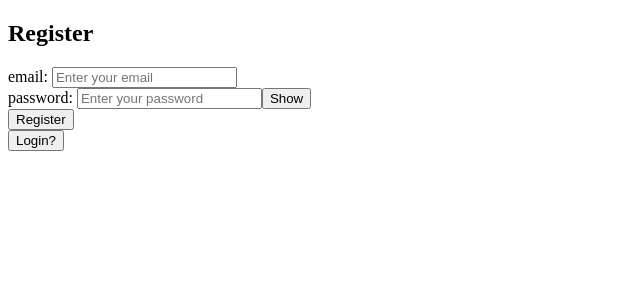
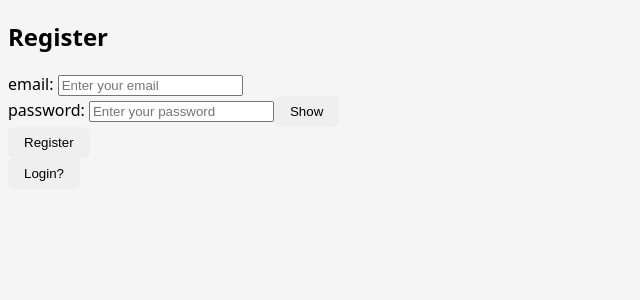
Before and after one commit to archie955/job-application-tracker, a React (Vite) app: page / in a window 1280 px wide. Shown: the top 300 px of the page, without its empty margins (0-640 px from the left). Built offline with nearby package versions, Linux system fonts and the light colour scheme; no server answers.

Commit message:
added basic styling for now

```diff
--- a/web/App.jsx
+++ b/web/App.jsx
@@ -4,6 +4,7 @@ import Register from "./pages/Register"
 import Home from "./pages/Home"
 import { AuthProvider } from "./components/AuthProvider"
 import ProtectedRoute from "./components/ProtectedRoute"
+import './styling/styles.css'
 
 const App = () => {
     return(
--- /dev/null
+++ b/web/styling/styles.css
@@ -0,0 +1,25 @@
+/*
+Dramatic overhaul needed here, just filler for now
+*/
+
+body {
+  font-family: system-ui, sans-serif;
+  background: #f5f5f5;
+}
+
+button {
+  padding: 0.5rem 1rem;
+  border-radius: 6px;
+  border: none;
+  cursor: pointer;
+}
+
+table {
+  border-collapse: collapse;
+  width: 100%;
+}
+
+th, td {
+  border: 1px solid #ddd;
+  padding: 8px;
+}
```
